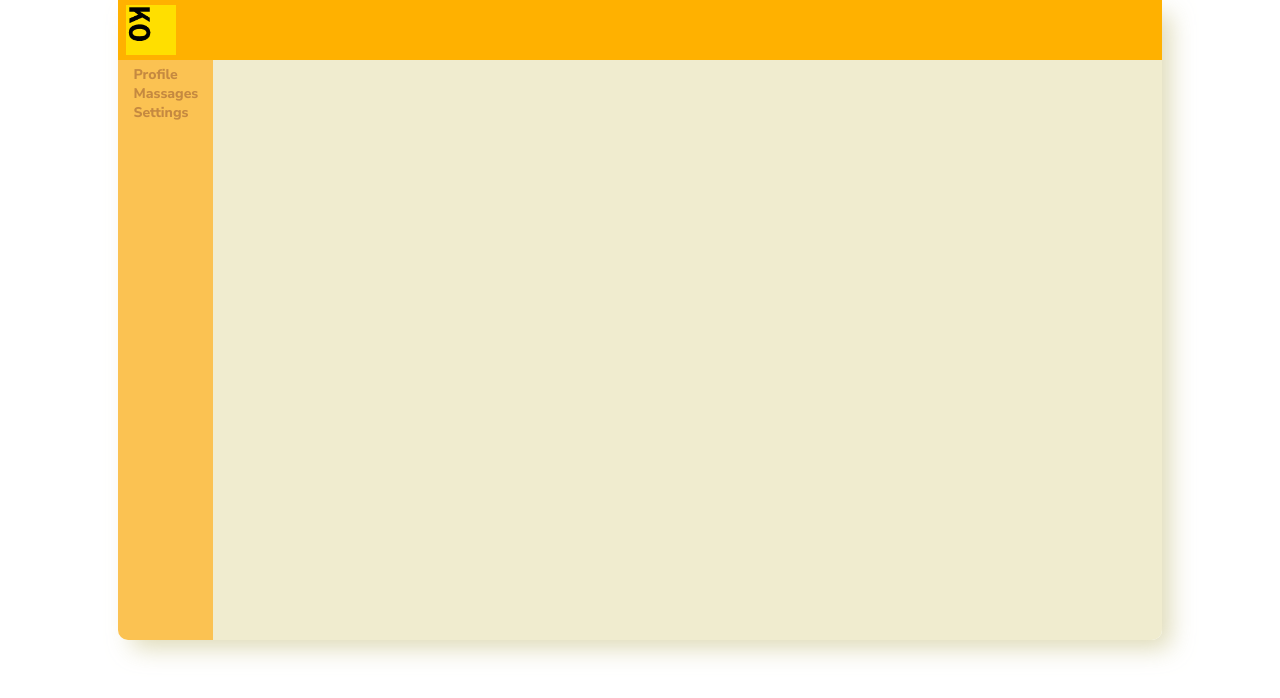
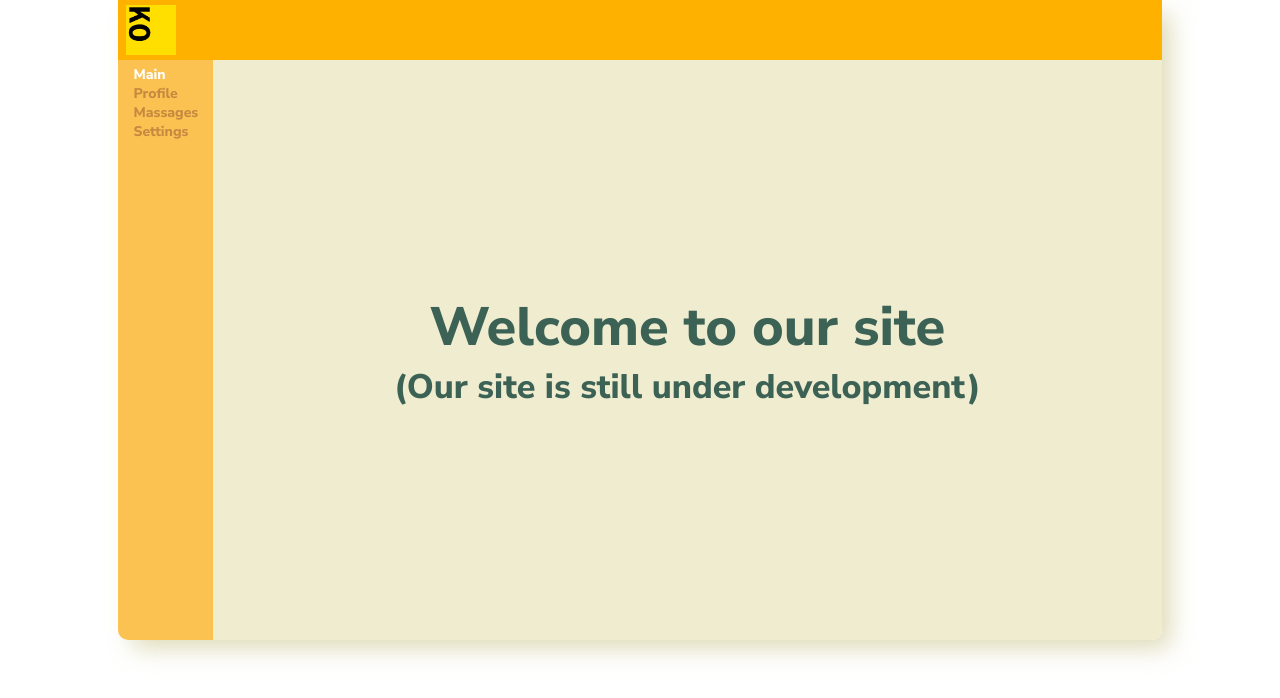
Before and after one commit to BakSimo/BakSimo.github.io, a React (Create React App) app: page / in a window 1280 px wide. Shown: the top 698 px of the page. Built offline with nearby package versions, Linux system fonts and the light colour scheme.

Commit message:
main page , css

```diff
--- a/package.json
+++ b/package.json
@@ -8,6 +8,7 @@
     "@testing-library/user-event": "^13.5.0",
     "react": "^18.2.0",
     "react-dom": "^18.2.0",
+    "react-redux": "^8.0.5",
     "react-router-dom": "^6.8.1",
     "react-scripts": "5.0.1",
     "redux": "^4.2.1",
--- a/src/App.js
+++ b/src/App.js
@@ -4,6 +4,7 @@ import Navbar from './components/Navbar/Navbar';
 import Profile from './components/Profile/Profile';
 import {Route, Routes} from 'react-router-dom';
 import DialogsContainer from './components/Dialogs/DialogsContainer';
+import {Main} from './components/Main/Main.jsx'
 
 const App = (props) => {
     return (
@@ -12,10 +13,9 @@ const App = (props) => {
             <Navbar/>
             <div className="app-wrapper-content">
                 <Routes>
-                    <Route path="dialogs/" element={<DialogsContainer
-                        store={props.store} />}/>
-                    <Route path="profile/" element={<Profile
-                        store={props.store}/>}/>
+                    <Route path="" element={<Main />}/>
+                    <Route path="dialogs/" element={<DialogsContainer />}/>
+                    <Route path="profile/" element={<Profile />}/>
                 </Routes>
             </div>
         </div>
--- /dev/null
+++ b/src/StoreContext.js
@@ -0,0 +1,12 @@
+import React from "react";
+
+const StoreContext = React.createContext(null);
+export const Provider = (props) => {
+    return(
+        <StoreContext.Provider value={props.store}>
+            {props.children}
+        </StoreContext.Provider>
+    )
+}
+
+export default StoreContext;
--- a/src/components/Dialogs/DialogsContainer.jsx
+++ b/src/components/Dialogs/DialogsContainer.jsx
@@ -3,16 +3,20 @@ import {
   sendMessageCreator,
   updateNewMessageBodyCreator,
 } from "../../redux/dialogs-reducer";
+import StoreContext from "../../StoreContext";
 import Dialogs from "./Dialogs";
 
-const DialogsContainer = (props) => {
-  let state = props.store.getState().dialogsPage;
+const DialogsContainer = () => {
+  return (
+    <StoreContext.Consumer>
+      {(store) => {
+        let state = store.getState().dialogsPage;
         let onSendMessageClick = () => {
-    props.store.dispatch(sendMessageCreator());
+          store.dispatch(sendMessageCreator());
         };
 
         let onNewMessageChange = (body) => {
-    props.store.dispatch(updateNewMessageBodyCreator(body));
+          store.dispatch(updateNewMessageBodyCreator(body));
         };
 
         return (
@@ -22,6 +26,9 @@ const DialogsContainer = (props) => {
             dialogsPage={state}
           />
         );
+      }}
+    </StoreContext.Consumer>
+  );
 };
 
 export default DialogsContainer;
--- /dev/null
+++ b/src/components/Main/Main.jsx
@@ -0,0 +1,11 @@
+import React from 'react';
+import c from './Main.module.css'
+
+export const Main = () => {
+  return (
+    <div className={c.mainBlock}>
+      <p>Welcome to our site</p>
+      <p>(Our site is still under development)</p>
+    </div>
+  );
+};
--- /dev/null
+++ b/src/components/Main/Main.module.css
@@ -0,0 +1,15 @@
+.mainBlock{
+    height: 100%;
+    display: flex;
+    align-items: center;
+    justify-content: center;
+    flex-direction: column;
+}
+.mainBlock p{
+    font-size: 54px;
+    color: #3C6255;
+}
+
+.mainBlock p:last-child{
+    font-size: 34px;
+}
--- a/src/components/Navbar/Navbar.jsx
+++ b/src/components/Navbar/Navbar.jsx
@@ -5,6 +5,14 @@ import { NavLink } from "react-router-dom";
 const Navbar = (props) => {
   return (
     <div className={c.nav}>
+      <div className={c.item}>
+        <NavLink
+          to=""
+          className={(navData) => (navData.isActive ? c.active : c.item)}
+        >
+          Main
+        </NavLink>
+      </div>
       <div className={c.item}>
         <NavLink
           to="/profile"
--- a/src/components/Profile/MyPosts/MyPostsContainer.jsx
+++ b/src/components/Profile/MyPosts/MyPostsContainer.jsx
@@ -1,18 +1,21 @@
 import React from "react";
 import { updateNewPostTextAC, addPostAC } from "../../../redux/profile-reducer";
+import StoreContext from "../../../StoreContext";
 import MyPosts from "./MyPosts";
 
-const MyPostsContainer = (props) => {
-  let state = props.store.getState();
+const MyPostsContainer = () => {
+  return (
+    <StoreContext.Consumer>
+      {(store) => {
+        let state = store.getState();
         let addPost = () => {
-    props.store.dispatch(addPostAC());
+          store.dispatch(addPostAC());
         };
 
         let onPostChange = (text) => {
           let action = updateNewPostTextAC(text);
-    props.store.dispatch(action);
+          store.dispatch(action);
         };
-
         return (
           <MyPosts
             updateNewPostText={onPostChange}
@@ -21,6 +24,9 @@ const MyPostsContainer = (props) => {
             newPostText={state.profilePage.newPostText}
           />
         );
+      }}
+    </StoreContext.Consumer>
+  );
 };
 
 export default MyPostsContainer;
--- a/src/components/Profile/Profile.jsx
+++ b/src/components/Profile/Profile.jsx
@@ -6,7 +6,7 @@ const Profile = (props) => {
   return (
     <div>
       <ProfileInfo />
-      <MyPostsContainer store={props.store} />
+      <MyPostsContainer />
     </div>
   );
 };
--- a/src/components/Profile/ProfileInfo/ProfileInfo.jsx
+++ b/src/components/Profile/ProfileInfo/ProfileInfo.jsx
@@ -11,7 +11,7 @@ const ProfileInfo = (props) => {
       <div className={c.userInfo}>
         <div className={c.userFirstName}>First name: git</div>
         <div className={c.userLastName}>Last name: Ko</div>
-        <div className={c.serBournDate}>Bourn date: 01.03.2005</div>
+        <div className={c.serBournDate}>Date of birth: 01.03.2005</div>
         <div className={c.userPostsCount}>Posts count: 4</div>
       </div>
       {/* <div className={c.descriptionBlock}></div> */}
--- a/src/index.js
+++ b/src/index.js
@@ -5,6 +5,7 @@ import App from './App';
 import store from './redux/redux-store';
 import reportWebVitals from './reportWebVitals';
 import { BrowserRouter } from 'react-router-dom';
+import {Provider} from './StoreContext';
 
 const root = ReactDOM.createRoot(document.getElementById('root'));
 
@@ -12,7 +13,9 @@ let rerenderEntireTree = (state) => {
   root.render(
     <React.StrictMode>
       <BrowserRouter>
-        <App state={state} dispatch={store.dispatch.bind(store)} store={store}/>
+        <Provider store={store}>
+         <App/>
+        </Provider>
       </BrowserRouter>
     </React.StrictMode>
   );
```
Also changed, not shown: 1 other file (tests, documents, lock files or other folders). Lines whose indentation alone changed are shown as unchanged.
